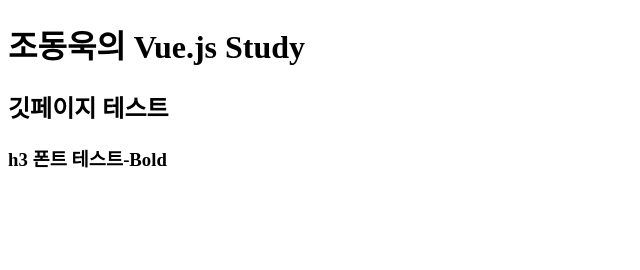
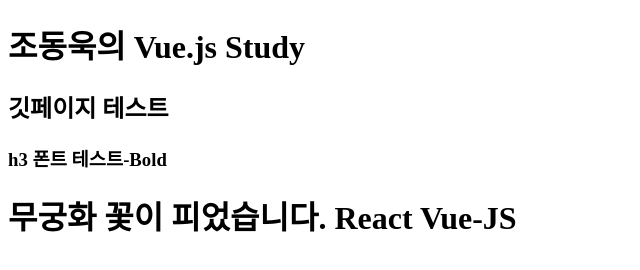
Before and after one commit to wmc86kr/VueStudy, a plain HTML site: page index.html in a window 1280 px wide. Shown: the whole page, without its empty margins (0-640 px from the left). Drawn offline with Linux system fonts and the light colour scheme.

Commit message:
무궁화꽃

```diff
--- a/index.html
+++ b/index.html
@@ -9,6 +9,7 @@
     <h1>조동욱의 Vue.js Study</h1>
     <h2>깃페이지 테스트</h2>
     <h3><b>h3 폰트 테스트-Bold</b></h3>
+    <h1>무궁화 꽃이 피었습니다. React Vue-JS</h1>
     <br/>
 </body>
 </html>
```
